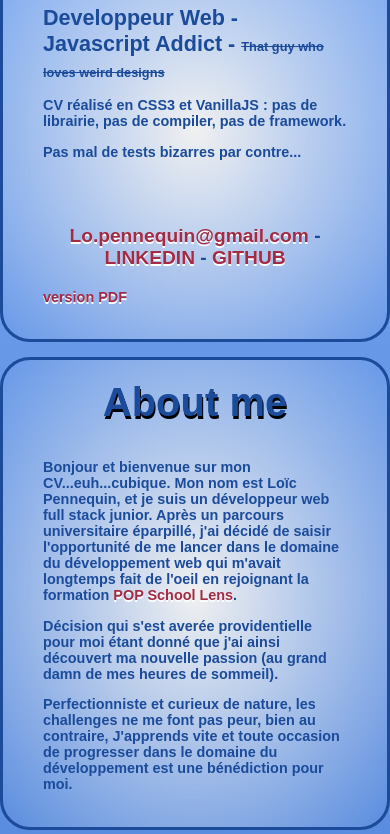
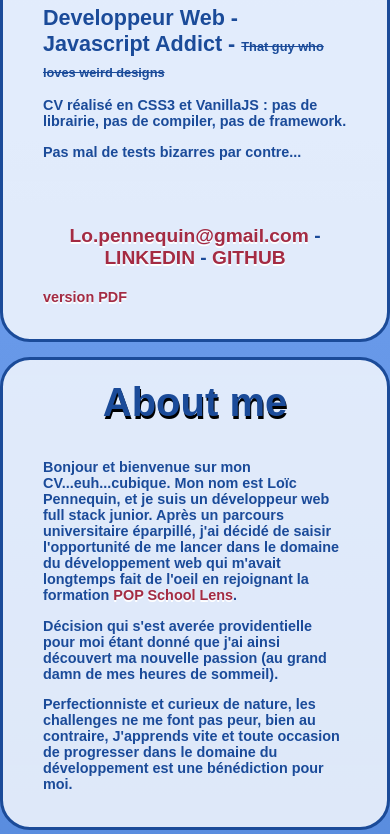
Before and after one commit to loicpennequin/cv_cube, a plain HTML site: page index.html in a window 390 px wide. Shown: the part 355-1189 px from the top of the page. Drawn offline with Linux system fonts and the light colour scheme; a web font is replaced by a local one.

Commit message:
fixed side color on mobile

```diff
--- a/style.css
+++ b/style.css
@@ -196,7 +196,7 @@ footer.hidden{
   transition: all 1s;
   padding: 10px 30px;
   border: solid 10px var(--secondary-color);
-  background: radial-gradient(rgba(240,240,240,1), rgba(0,0,0,0));
+  background: radial-gradient(rgba(240,240,240,1), rgba(255,255,255,0));
   user-select: none;
   border-radius: 30px;
 }
@@ -419,7 +419,8 @@ body.no-cube{
     width: 300px;
     min-height: 300px;
     max-height: 300px;
-    overflow: scroll
+    overflow: scroll;
+    background: rgba(255,255,255,0.8)
   }
   #front {
     transform: translateZ(150px);
```
